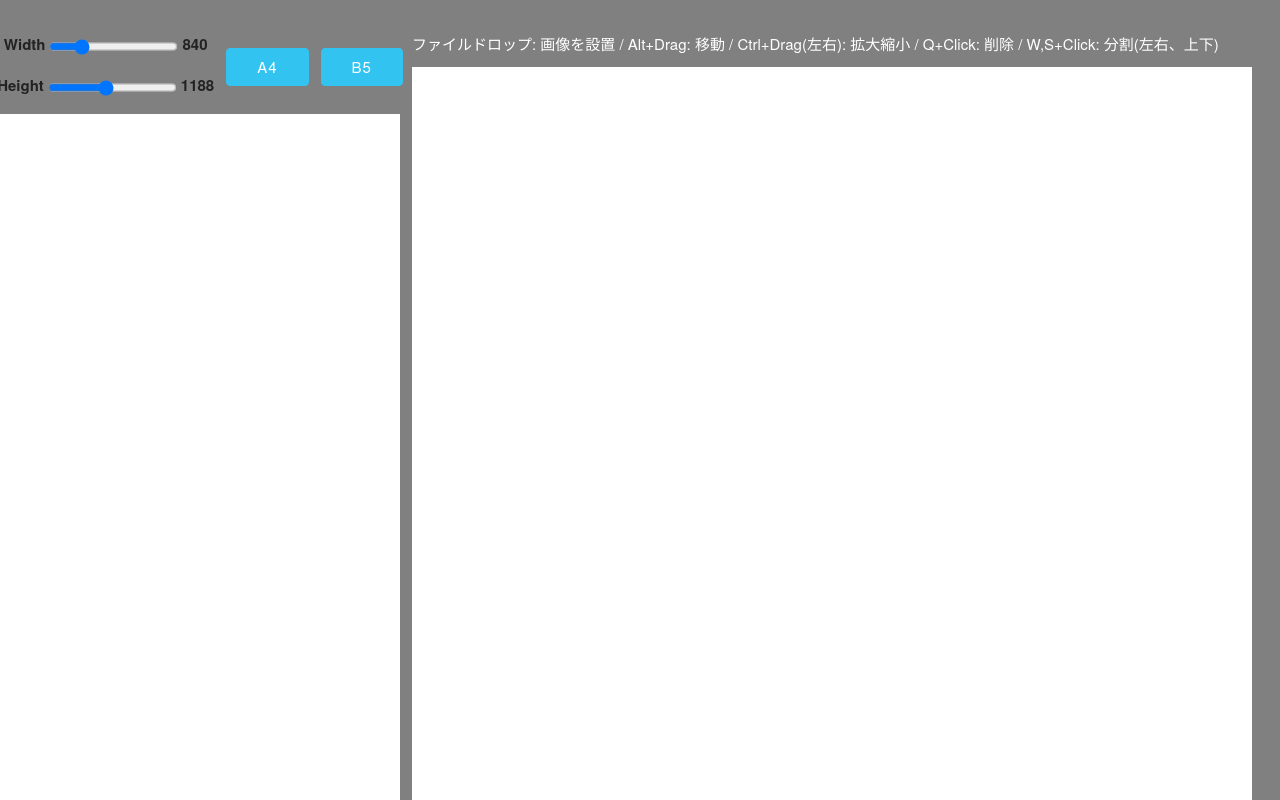
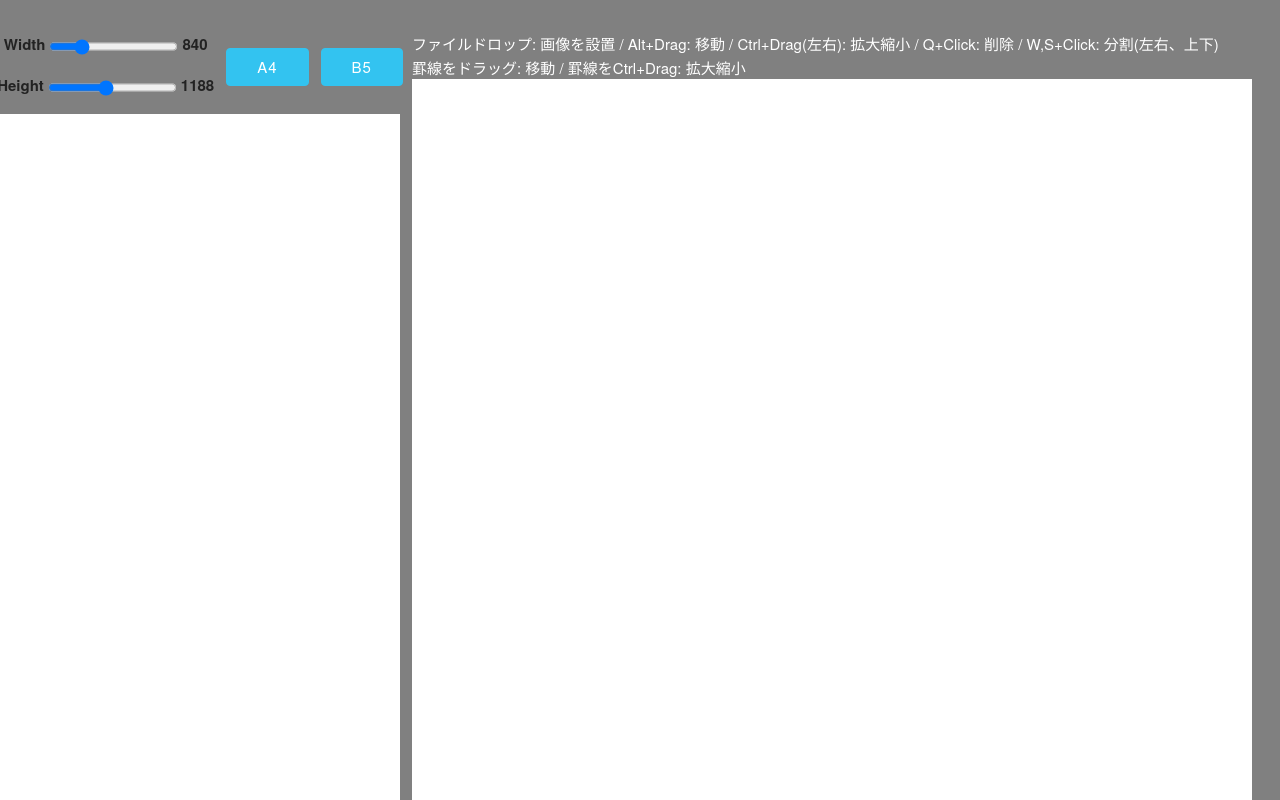
Before and after one commit to jonigata/FramePlanner, a website built with Vite: page src/index.html in a window 1280 px wide. Shown: the top 800 px of the page. Built offline with nearby package versions, Linux system fonts and the light colour scheme.

Commit message:
add description

```diff
--- a/src/index.html
+++ b/src/index.html
@@ -113,7 +113,8 @@
             </div>
         </div>
         <div class="paper">
-            <p style="height:10px; color:white;">ファイルドロップ: 画像を設置 / Alt+Drag: 移動 / Ctrl+Drag(左右): 拡大縮小 / Q+Click: 削除 / W,S+Click: 分割(左右、上下)</p>
+            <p style="height:22px; color:white;">ファイルドロップ: 画像を設置 / Alt+Drag: 移動 / Ctrl+Drag(左右): 拡大縮小 / Q+Click: 削除 / W,S+Click: 分割(左右、上下)<br/>
+罫線をドラッグ: 移動 / 罫線をCtrl+Drag: 拡大縮小</p>
             <canvas id="canvas" width="840" height="1188"></canvas>
         </div>
     </div>
```
